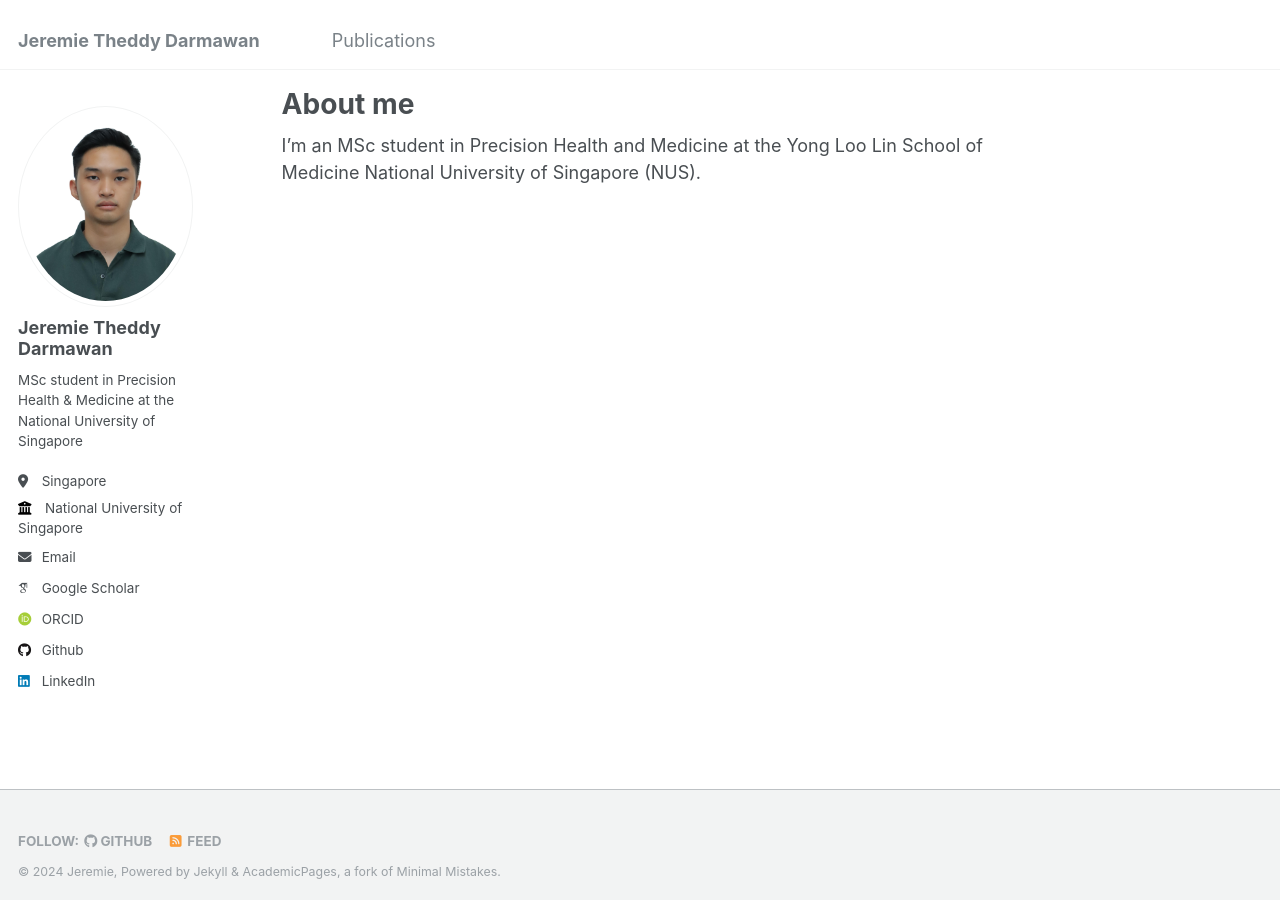
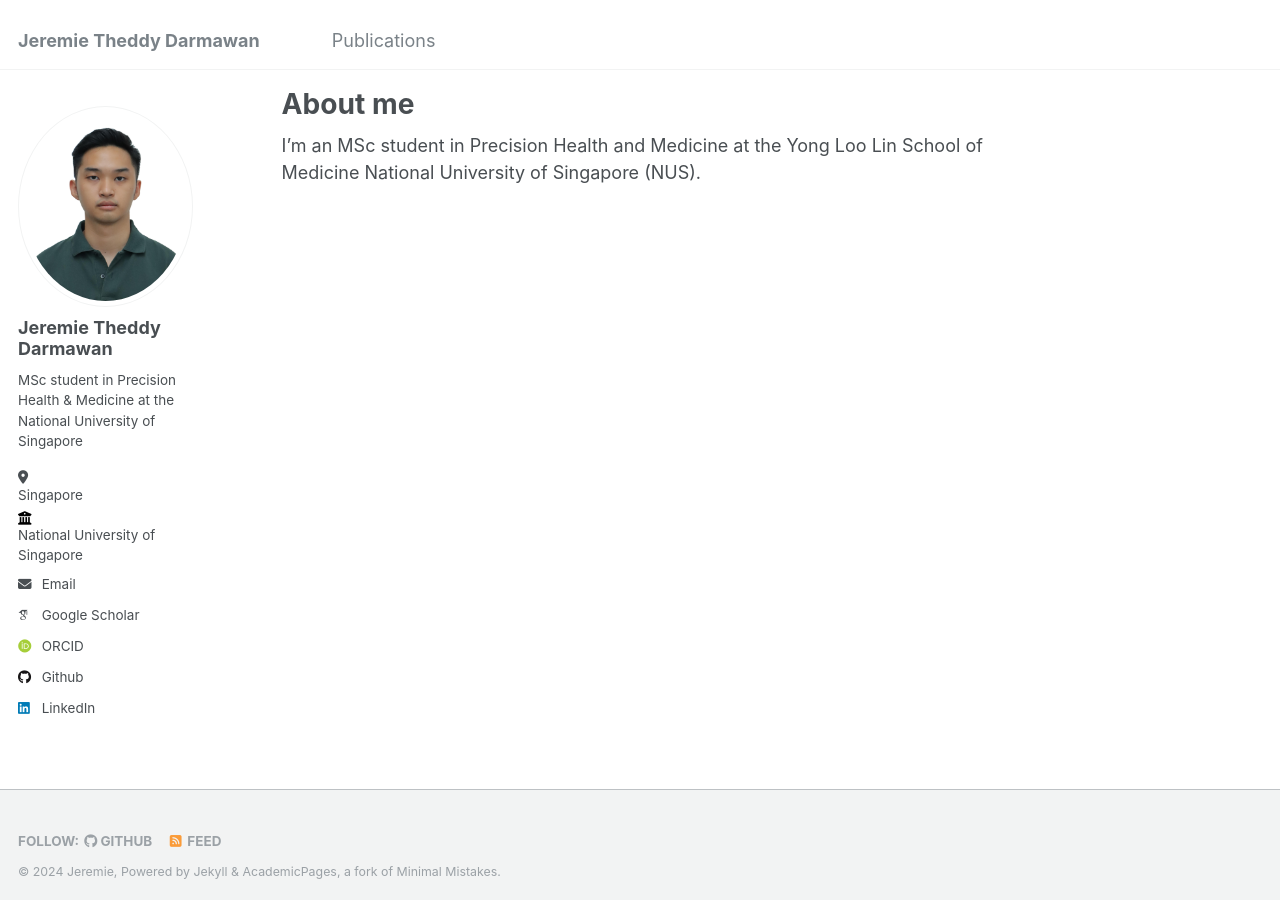
Before and after one commit to jeremietd/jeremietd.github.io, a Jekyll site: the page built from _pages/about.md, in a window 1280 px wide. Built offline with Jekyll 4.4.1, drawn with Linux system fonts in a browser that asks for light colours; some web fonts are replaced.

Commit message:
Update _sidebar.scss

```diff
--- a/_sass/_sidebar.scss
+++ b/_sass/_sidebar.scss
@@ -129,12 +129,12 @@
 }
 
 .sidebar .author__desktop {
-  display: none;
+  display: grid;
   @media screen and (min-width: 1030px) {
-    display: block;
-    // white-space: normal;
-    // word-wrap: break-word;
-    // overflow: visible;
+    display: grid;
+    white-space: normal;
+    word-wrap: break-word;
+    overflow: visible;
   }
 }
 
@@ -243,7 +243,7 @@
   }
 
   li {
-    white-space: normal;
+    white-space: nowrap;
   }
 
   a {
```
